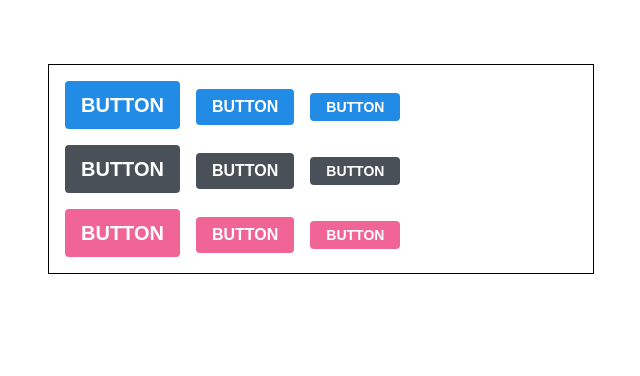
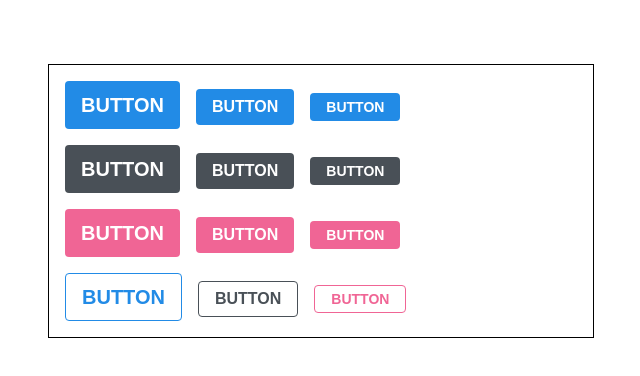
Before and after one commit to hyongti/styled-component, a React (Create React App) app: page / in a window 1280 px wide. Shown: the top 376 px of the page, without its empty margins (319-959 px from the left). Built offline with nearby package versions, Linux system fonts and the light colour scheme.

Commit message:
outline 있는 버튼 추가

```diff
--- a/src/App.tsx
+++ b/src/App.tsx
@@ -53,6 +53,17 @@ function App() {
             BUTTON
           </Button>
         </ButtonGroup>
+        <ButtonGroup>
+          <Button size="large" outline>
+            BUTTON
+          </Button>
+          <Button color="gray" outline>
+            BUTTON
+          </Button>
+          <Button color="pink" size="small" outline>
+            BUTTON
+          </Button>
+        </ButtonGroup>
       </AppBlock>
     </ThemeProvider>
   );
--- a/src/Button.tsx
+++ b/src/Button.tsx
@@ -2,8 +2,8 @@ import React from "react";
 import styled, { css } from "styled-components";
 import { darken, lighten } from "polished";
 
-const colorStyles = css<{ color: string }>`
-  ${({ theme, color }) => {
+const colorStyles = css<{ color: string; outline: boolean }>`
+  ${({ theme, color, outline }) => {
     const selected = theme.palette[color];
     return `
     background: ${selected};
@@ -12,6 +12,18 @@ const colorStyles = css<{ color: string }>`
     }
     &:active {
       background: ${darken(0.1, selected)};
+    }
+    ${
+      outline &&
+      `
+        color: ${selected};
+        background: none;
+        border: 1px solid ${selected};
+        &:hover {
+          background: ${selected};
+          color: white;
+        }
+      `
     }
   `;
   }}
@@ -42,7 +54,11 @@ const sizeStyles = css<{ size: string }>`
   `}
 `;
 
-const StyledButton = styled.button<{ color: string; size: string }>`
+const StyledButton = styled.button<{
+  color: string;
+  size: string;
+  outline: boolean;
+}>`
   /* 공통 스타일 */
   /* 왜 inline-flex하면 예시대로 안 됨? */
   display: inline;
@@ -71,16 +87,18 @@ interface ButtonProps {
   children: string;
   color: string;
   size: string;
+  outline: boolean;
 }
 
 Button.defaultProps = {
   color: "blue",
   size: "medium",
+  outline: false,
 };
 
-function Button({ children, color, size, ...rest }: ButtonProps) {
+function Button({ children, color, size, outline, ...rest }: ButtonProps) {
   return (
-    <StyledButton color={color} size={size} {...rest}>
+    <StyledButton color={color} size={size} outline={outline} {...rest}>
       {children}
     </StyledButton>
   );
```
